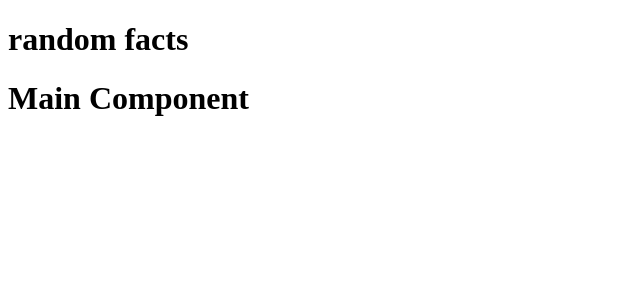
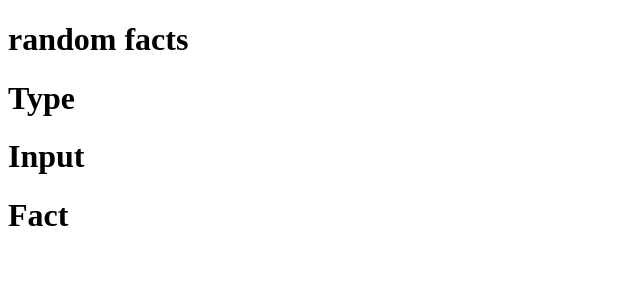
Before and after one commit to M-Hafez22/facts_about_numbers, a React (Create React App) app: page / in a window 1280 px wide. Shown: the top 300 px of the page, without its empty margins (0-640 px from the left). Built offline with nearby package versions, Linux system fonts and the light colour scheme.

Commit message:
Add Type, Input, and Facts component

```diff
--- /dev/null
+++ b/src/factsAboutNumbers/Facts.js
@@ -0,0 +1,9 @@
+import React from 'react'
+
+export default function Facts() {
+    return (
+        <div>
+            <h1>Fact</h1>
+        </div>
+    )
+}
--- /dev/null
+++ b/src/factsAboutNumbers/Input.js
@@ -0,0 +1,9 @@
+import React from 'react'
+
+export default function Input() {
+    return (
+        <div>
+            <h1>Input</h1>
+        </div>
+    )
+}
--- a/src/factsAboutNumbers/Main.js
+++ b/src/factsAboutNumbers/Main.js
@@ -1,9 +1,14 @@
 import React from 'react'
+import Type from './Type'
+import Input from './Input'
+import Facts from './Facts'
 
 export default function Main() {
     return (
-        <div>
-            <h1>Main Component</h1>
-        </div>
+        <main>
+            <Type />
+            <Input />
+            <Facts />
+        </main>
     )
 }
--- /dev/null
+++ b/src/factsAboutNumbers/Type.js
@@ -0,0 +1,9 @@
+import React from 'react'
+
+export default function Type() {
+    return (
+        <div>
+            <h1>Type</h1>
+        </div>
+    )
+}
```
